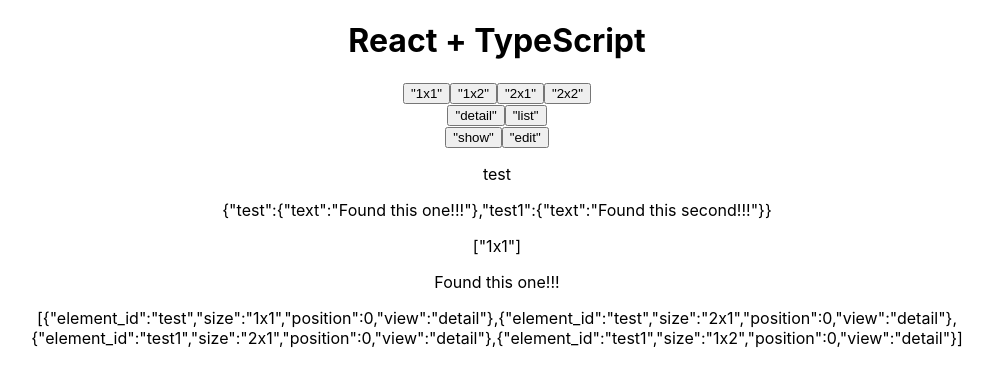
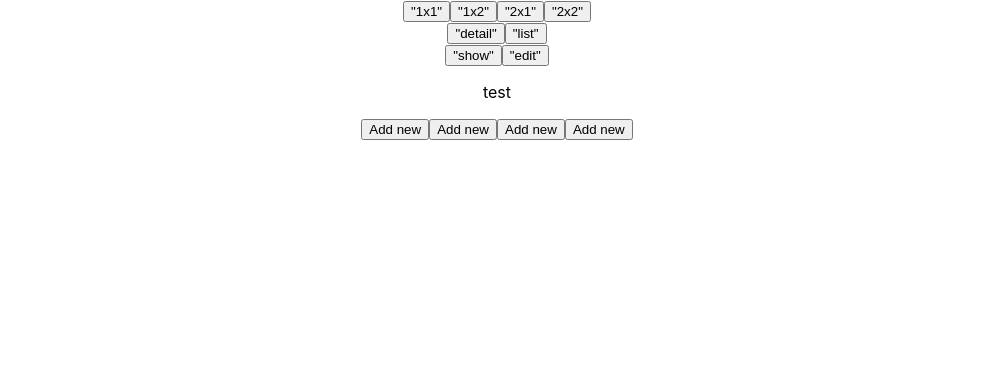
Before and after one commit to TimSpyc/generall_frontend, a React (Create React App) app in the folder general_frontend/: page / in a window 1280 px wide. Shown: the top 386 px of the page, without its empty margins (143-1136 px from the left). Built offline with nearby package versions, Linux system fonts and the light colour scheme.

Commit message:
initial commit

```diff
--- a/general_frontend/src/App.tsx
+++ b/general_frontend/src/App.tsx
@@ -7,7 +7,6 @@
   return (
     <div className="App">
       <div>
-        <h1>React + TypeScript</h1>
         <GeneralFrontendAsset
           name="test"
           api_data={{
@@ -15,18 +14,6 @@
             test1: { text: "Found this second!!!" },
           }}
           size={["1x1"]}
-          elements={[
-            {
-              view: "detail",
-              jsx: <TestElement link_to_data={"test"}></TestElement>,
-              element_id: "test",
-            },
-            {
-              view: "detail",
-              jsx: <TestElement link_to_data={"test1"}></TestElement>,
-              element_id: "test1",
-            },
-          ]}
           view_config={[
             {
               element_id: "test",
@@ -53,7 +40,12 @@
               view: "detail",
             },
           ]}
-        />
+        >
+          <TestElement api="https://httpbin.org/get"/>
+          <TestElement api="https://httpbin.org/get"/>
+          <TestElement api="https://httpbin.org/get"/>
+          <TestElement api="https://httpbin.org/get"/>
+        </GeneralFrontendAsset>
       </div>
     </div>
   );
--- a/general_frontend/src/base_components.tsx
+++ b/general_frontend/src/base_components.tsx
@@ -1,5 +1,6 @@
 import React from "react";
 import produce from "immer";
+import GeneralAssetDataProvider from "./context/generalAssetContext"
 
 interface IApiData {
   [key: string]: IApiData | string;
@@ -21,30 +22,6 @@
 interface IFilter {
   view: string;
   jsx: JSX.Element;
-}
-
-interface IBaseElementProps {
-  [key: string]: string | object;
-}
-
-interface IDataProps {
-  data: object | string;
-  setData: (data: object) => void;
-  link_to_data?: never;
-}
-
-interface ILinkToProps {
-  link_to_data: string;
-  data?: never;
-  setData?: never;
-}
-
-interface IElement {
-  view: string;
-  jsx: React.ReactElement<(IDataProps | ILinkToProps) & IBaseElementProps>;
-  element_id: string;
-  help_text?: string;
-  help_url?: string;
 }
 
 interface IButton {
@@ -75,10 +52,10 @@
   views?: string[];
   size: TGridSize[];
   filter?: IFilter[];
-  elements: IElement[];
   buttons?: IButton[];
   checks?: IChecker[];
   view_config: IViewConfig[];
+  children: JSX.Element | JSX.Element[]
 }
 
 export default function GeneralFrontendAsset({
@@ -87,10 +64,10 @@
   views,
   size,
   filter,
-  elements,
   buttons,
   checks,
   view_config,
+  children
 }: IGeneralFrontendAssetProps): JSX.Element {
   const [current_size, setCurrentSize] = React.useState<TGridSize>("1x1");
   const [current_view, setCurrentView] = React.useState<string>("detail");
@@ -103,45 +80,9 @@
     setDownloadData(data);
   }, [api_data]);
 
-  const current_layout = view_config.filter((view_config) => {
-    return (
-      view_config.size === current_size && view_config.view === current_view
-    );
-  });
-
-  const current_elements = current_layout.map((layout) => {
-    const found_elements = elements.filter((element) => {
-      return element.element_id === layout.element_id;
-    });
-    if (found_elements.length === 0) {
-      throw new Error("key does not exist");
-    } else if (found_elements.length > 1) {
-      throw new Error("key is not unique");
-    } else {
-      return found_elements[0];
-    }
-  });
-
-  const setDataAtPath = (path: string[], value: any) => {
-    setDownloadData((currentData) =>
-      produce(currentData, (draft) => {
-        let currentLevel = draft;
-        if (currentLevel === undefined) {
-          throw new Error("draft is undefined");
-        }
-        for (let i = 0; i < path.length - 1; i++) {
-          if (!(path[i] in currentLevel)) {
-            currentLevel[path[i]] = {};
-          }
-          currentLevel = currentLevel[path[i]] as IApiData;
-        }
-        currentLevel[path[path.length - 1]] = value;
-      })
-    );
-  };
-
   return (
     <>
+      <GeneralAssetDataProvider>
         <div>
           <button onClick={() => setCurrentSize("1x1")}>"1x1"</button>
           <button onClick={() => setCurrentSize("1x2")}>"1x2"</button>
@@ -158,39 +99,9 @@
         </div>
         <div>
           <p>{name}</p>
-        <p>{JSON.stringify(api_data)}</p>
-        <p>{JSON.stringify(views)}</p>
-        <p>{JSON.stringify(size)}</p>
-        <p>{JSON.stringify(filter)}</p>
-        {current_elements.map((element) => {
-          const { link_to_data } = element.jsx.props;
-          if (link_to_data === undefined) {
-            throw new Error("link_to_data is undefined");
-          }
-          const data_path = link_to_data.split(".");
-          let data: IApiData | string = downloaded_data || "loading";
-          if (downloaded_data !== undefined) {
-            for (const path of data_path) {
-              if (!data || typeof data !== "object" || !(path in data)) {
-                throw new Error("link_to_data does not exist");
-              }
-              data = data[path];
-            }
-          }
-
-          return React.cloneElement(element.jsx, {
-            ...element.jsx,
-            key: element.element_id,
-            element_id: element.element_id,
-            data: data,
-            mode: current_mode,
-            setData: (value: any) => setDataAtPath(data_path, value),
-          });
-        })}
-        <p>{JSON.stringify(buttons)}</p>
-        <p>{JSON.stringify(checks)}</p>
-        <p>{JSON.stringify(view_config)}</p>
+          {children}
         </div>
+      </GeneralAssetDataProvider>
     </>
   );
 }
--- /dev/null
+++ b/general_frontend/src/context/generalAssetContext.tsx
@@ -0,0 +1,37 @@
+import * as React from 'react';
+import { PropsWithChildren } from 'react';
+import { GeneralAssetDataContextType, IGeneralAssetData } from '../@types/generalAssetData';
+
+export const GeneralAssetDataContext = React.createContext<GeneralAssetDataContextType | null>(null);
+
+const GeneralAssetDataProvider: React.FC<PropsWithChildren> = ({ children }) => {
+    const [dataset, setData] = React.useState<IGeneralAssetData[]>([]);
+
+    const saveData = (data: IGeneralAssetData) => {
+        const newData: IGeneralAssetData = {
+            id: Math.random(),
+            title: data.title,
+            description: data.description,
+            status: false,
+        };
+
+        setData([...dataset, newData]);
+    };
+
+    const updateData = (id: number) => {
+        dataset.filter((data: IGeneralAssetData) => {
+            if (data.id === id) {
+            data.status = true;
+            setData([...dataset]);
+            }
+        });
+    };
+
+    return (
+        <GeneralAssetDataContext.Provider value={{ dataset, saveData, updateData }}>
+            {children}
+        </GeneralAssetDataContext.Provider>
+    );
+};
+
+export default GeneralAssetDataProvider;
--- a/general_frontend/src/testElement.tsx
+++ b/general_frontend/src/testElement.tsx
@@ -1,38 +1,35 @@
 import React from "react";
+import { GeneralAssetDataContext } from "./context/generalAssetContext"
+import { GeneralAssetDataContextType, IGeneralAssetData } from './@types/generalAssetData';
 
 interface IBaseElementProps {
   mode?: "show" | "edit";
 }
 
 interface IDataProps {
+  api?: never;
   data: any;
-  setData: (data: object) => void;
-  link_to_data?: never;
 }
 
 interface ILinkToProps {
-  link_to_data: string;
+  api: string;
   data?: never;
-  setData?: never;
 }
 
 type IElementProps = (IDataProps | ILinkToProps) & IBaseElementProps;
 
 export default function TestElement(props: IElementProps): JSX.Element {
-  const { data, setData, mode } = props;
+  const { mode, api } = props;
+  const { dataset, updateData, saveData } = React.useContext(GeneralAssetDataContext) as GeneralAssetDataContextType;
+
+  console.log(dataset)
+  console.log(api)
+
   return (
     <>
-      {mode === "show" ? (
-        <p>{data?.text}</p>
-      ) : (
-        mode === "edit" && (
-          <input
-            type="text"
-            value={data?.text}
-            onChange={(e) => setData && setData({ text: e.target.value })}
-          ></input>
-        )
-      )}
+      <button onClick={() => saveData({title:"test", description: "test", id: 1, status: true})}>
+        Add new
+      </button>
     </>
   );
 }
```
Also changed, not shown: general_frontend/src/@types/generalAssetData.d.ts (added, +11 -0 lines). Lines whose indentation alone changed are shown as unchanged.
